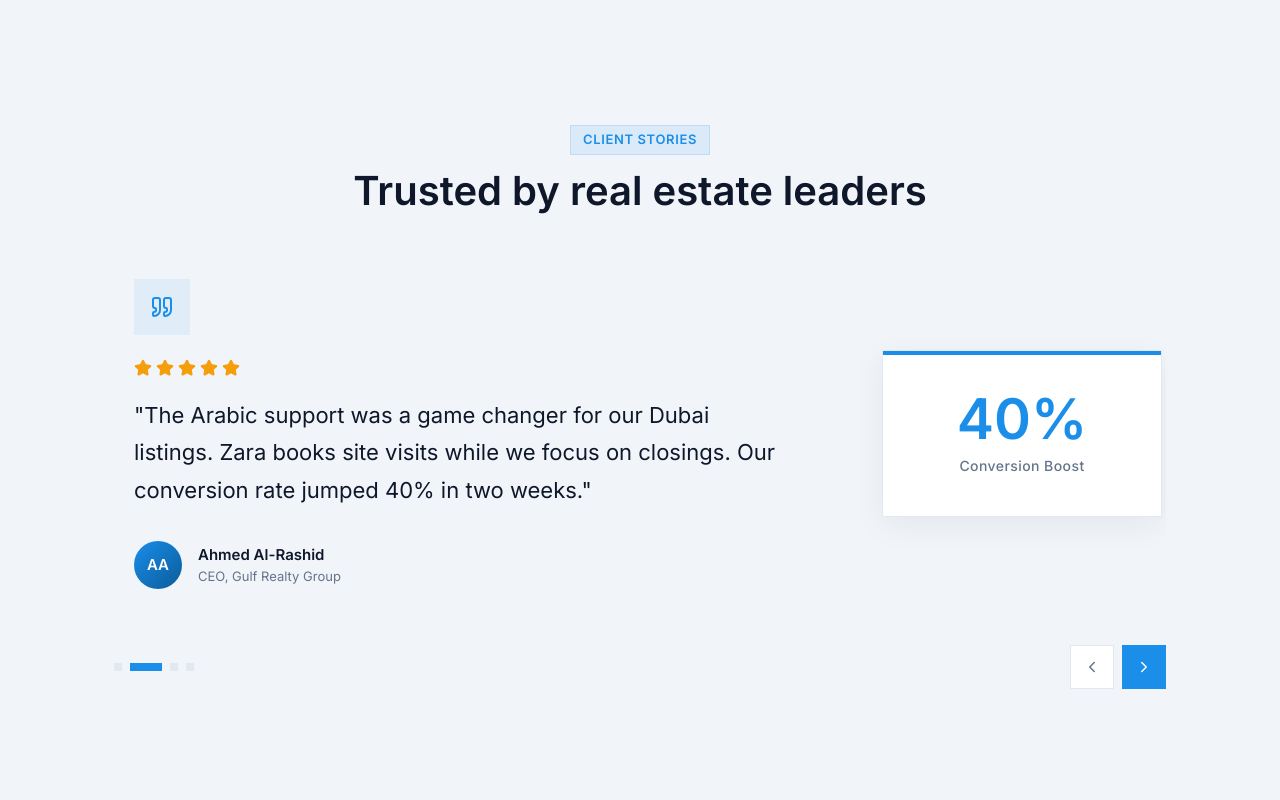
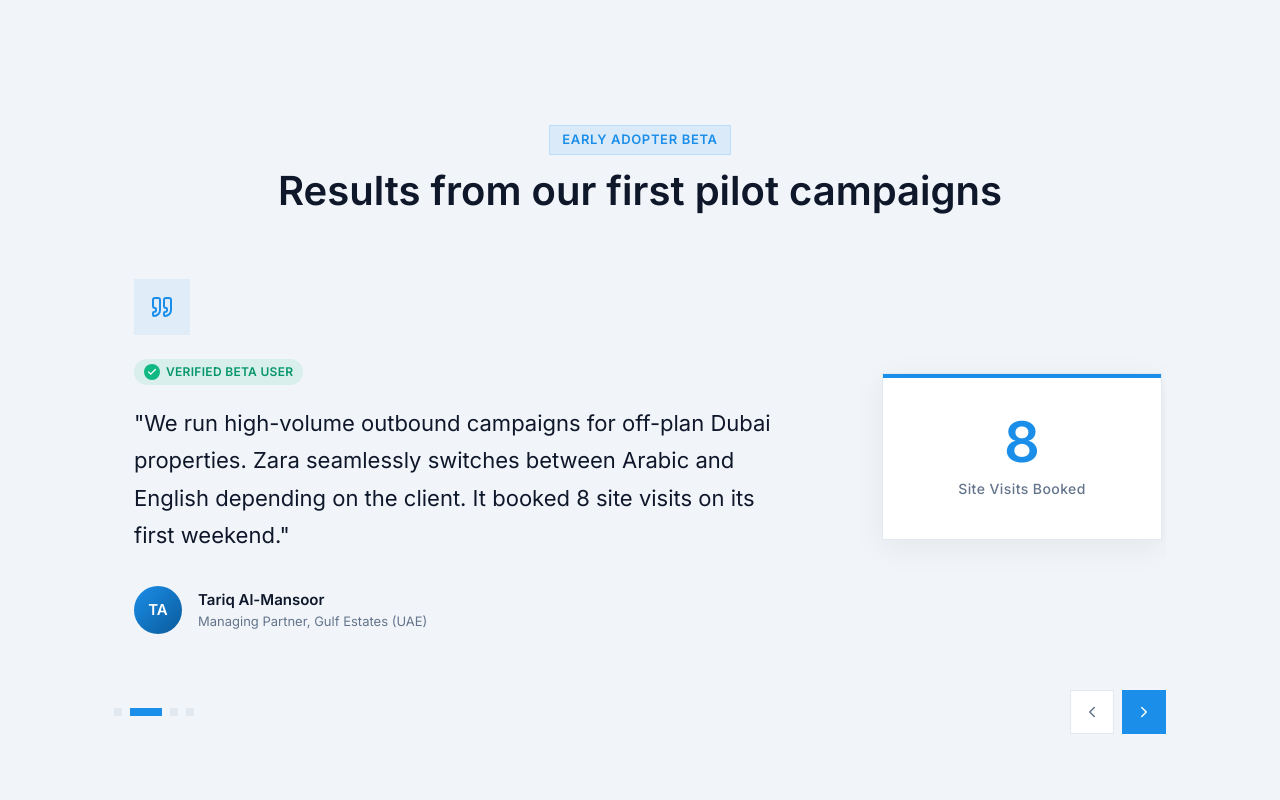
Before and after one commit to tehseenullah92/voiceestate-lp, a React (Vite) app: page /en in a window 1280 px wide. Shown: the part 5340-6140 px from the top of the page. Built offline with nearby package versions, Linux system fonts and the light colour scheme; a web font is replaced by a local one.

Commit message:
join waiting list removed

```diff
--- a/src/app/components/FooterNew.tsx
+++ b/src/app/components/FooterNew.tsx
@@ -7,7 +7,6 @@ const sectionLinkKeys = [
   { key: "nav.dashboard", id: "dashboard" },
   { key: "nav.features", id: "features" },
   { key: "nav.testimonials", id: "testimonials" },
-  { key: "waitlist.cta", id: "waitlist-cta" },
 ];
 
 export function FooterNew() {
--- a/src/app/components/Testimonial.tsx
+++ b/src/app/components/Testimonial.tsx
@@ -7,8 +7,8 @@ import { motion } from "motion/react";
 import { useLanguage } from "../i18n/LanguageContext";
 
 const testimonialKeys = [1, 2, 3, 4];
-const metrics = ["63", "40%", "300+", "3"];
-const metricLabels = ["Leads in 1 Day", "Conversion Boost", "Calls Before Lunch", "Languages at Once"];
+const metrics = ["142", "8", "100%", "9x"];
+const metricLabels = ["Leads Re-engaged", "Site Visits Booked", "ROI Increase", "Faster Lead Qual"];
 
 export function Testimonial() {
   const sliderRef = useRef<Slider>(null);
@@ -81,16 +81,16 @@ export function Testimonial() {
                       <Quote size={24} color="#1a8ee9" />
                     </div>
 
-                    {/* Stars */}
-                    <div className="mb-5 flex gap-1">
-                      {[...Array(5)].map((_, i) => (
-                        <Star
-                          key={i}
-                          size={18}
-                          fill="#f59e0b"
-                          color="#f59e0b"
-                        />
-                      ))}
+                    {/* Beta Verified Tag */}
+                    <div className="mb-5 flex items-center gap-1.5 w-fit rounded-full px-2.5 py-1" style={{ backgroundColor: "rgba(16, 185, 129, 0.1)" }}>
+                      <div className="flex items-center justify-center w-4 h-4 rounded-full" style={{ backgroundColor: "#10b981" }}>
+                        <svg width="10" height="10" viewBox="0 0 24 24" fill="none" stroke="white" strokeWidth="3" strokeLinecap="round" strokeLinejoin="round">
+                          <polyline points="20 6 9 17 4 12"></polyline>
+                        </svg>
+                      </div>
+                      <span className="text-[12px] font-semibold tracking-wide uppercase" style={{ color: "#059669" }}>
+                        Verified Beta User
+                      </span>
                     </div>
 
                     {/* Quote text */}
@@ -118,7 +118,7 @@ export function Testimonial() {
                       </div>
                       <div>
                         <p
-                          className="text-[15px]"
+                          className="text-[15px] flex items-center gap-1.5"
                           style={{ fontWeight: 600, color: "#0f172a" }}
                         >
                           {tr(`testimonial.${num}.name`)}
--- a/src/app/i18n/translations.ts
+++ b/src/app/i18n/translations.ts
@@ -90,20 +90,20 @@ export const t: Record<Lang, Record<string, string>> = {
     "stats.desc": "Numbers that speak for themselves. Built for high-volume real estate operations.",
 
     // Testimonials
-    "testimonial.badge": "Client stories",
-    "testimonial.title": "Trusted by real estate leaders",
-    "testimonial.1.quote": "We ran a campaign for our new housing society and got 63 qualified leads in a single day. Zara handled the calls better than we expected, even in Urdu.",
-    "testimonial.1.name": "Usman Malik",
-    "testimonial.1.role": "Sales Director, Premier Properties",
-    "testimonial.2.quote": "The Arabic support was a game changer for our Dubai listings. Zara books site visits while we focus on closings. Our conversion rate jumped 40% in two weeks.",
-    "testimonial.2.name": "Ahmed Al-Rashid",
-    "testimonial.2.role": "CEO, Gulf Realty Group",
-    "testimonial.3.quote": "We used to spend 6 hours a day cold-calling. Now Zara handles 300+ calls before lunch. The transcripts and lead tagging save our team hours every single day.",
-    "testimonial.3.name": "Sara Javed",
-    "testimonial.3.role": "Operations Manager, Skyline Developers",
-    "testimonial.4.quote": "Running campaigns in three languages simultaneously is incredible. Our Urdu, English, and Arabic clients all get a personalized experience without extra staff.",
-    "testimonial.4.name": "Faisal Khan",
-    "testimonial.4.role": "Founder, Khan Estate Agency",
+    "testimonial.badge": "Early Adopter Beta",
+    "testimonial.title": "Results from our first pilot campaigns",
+    "testimonial.1.quote": "As an early beta user, we tested Zara on a dead list of 5,000 leads. It re-engaged 142 interested buyers in two days. The Urdu localization is spot on—clients actually thought they were speaking to our staff.",
+    "testimonial.1.name": "Usman Tariq",
+    "testimonial.1.role": "Sales Director, Capital Smart City (Pakistan)",
+    "testimonial.2.quote": "We run high-volume outbound campaigns for off-plan Dubai properties. Zara seamlessly switches between Arabic and English depending on the client. It booked 8 site visits on its first weekend.",
+    "testimonial.2.name": "Tariq Al-Mansoor",
+    "testimonial.2.role": "Managing Partner, Gulf Estates (UAE)",
+    "testimonial.3.quote": "Our SDRs were burning out making 100 calls a day. Zara now handles the top-of-funnel qualification for our UK investment properties, transferring only the hot leads to our closers. Massive ROI.",
+    "testimonial.3.name": "Sarah Jenkins",
+    "testimonial.3.role": "VP of Sales, Vanguard Realty (UK)",
+    "testimonial.4.quote": "The platform's ability to handle regional objections in Urdu is game-changing. We are running pilot outreach for DHA Phase 9, and the lead qualification quality is matching our senior agents.",
+    "testimonial.4.name": "Fahad Khan",
+    "testimonial.4.role": "Director, Khan & Associates (Pakistan)",
 
     // Waitlist CTA
     "waitlist.title": "Be the first to launch AI calling for your business",
@@ -219,20 +219,20 @@ export const t: Record<Lang, Record<string, string>> = {
     "stats.desc": "أرقام تتحدث عن نفسها. مصمم للعمليات العقارية عالية الحجم.",
 
     // Testimonials
-    "testimonial.badge": "قصص العملاء",
-    "testimonial.title": "موثوق من قادة العقارات",
-    "testimonial.1.quote": "أطلقنا حملة لمجمعنا السكني الجديد وحصلنا على ٦٣ عميلاً مؤهلاً في يوم واحد. زارا أدارت المكالمات أفضل مما توقعنا، حتى بالأردية.",
-    "testimonial.1.name": "عثمان مالك",
-    "testimonial.1.role": "مدير المبيعات، بريمير العقارية",
-    "testimonial.2.quote": "دعم العربية كان نقطة تحول لعقاراتنا في دبي. زارا تحجز الزيارات بينما نركز على إتمام الصفقات. ارتفع معدل التحويل ٤٠٪ في أسبوعين.",
-    "testimonial.2.name": "أحمد الراشد",
-    "testimonial.2.role": "الرئيس لتنفيذي، مجموعة الخليج العقارية",
-    "testimonial.3.quote": "كنا نقضي ٦ ساعات يومياً في الاتصال البارد. الآن زارا تتعامل مع أكثر من ٣٠٠ مكالمة قبل الغداء. النصوص وتصنيف العملاء يوفران ساعات كل يوم.",
-    "testimonial.3.name": "سارة جاويد",
-    "testimonial.3.role": "مديرة العمليات، سكاي لاين للتطوير",
-    "testimonial.4.quote": "إدارة الحملات بثلاث لغات في وقت واحد أمر مذهل. عملاؤنا بالعربية والأردية والإنجليزية يحصلون على تجربة شخصية بدون موظفين إضافيين.",
-    "testimonial.4.name": "فيصل خان",
-    "testimonial.4.role": "المؤسس، وكالة خان العقارية",
+    "testimonial.badge": "برنامج الوصول المبكر",
+    "testimonial.title": "نتائج من حملاتنا التجريبية الأولى",
+    "testimonial.1.quote": "كمستخدم تجريبي مبكر، اختبرنا زارا على قائمة ميتة تضم ٥٠٠٠ عميل. أعادت التفاعل مع ١٤٢ مشترياً مهتماً في يومين. اللهجة الأردية مثالية—اعتقد العملاء أنهم يتحدثون مع موظفينا.",
+    "testimonial.1.name": "عثمان طارق",
+    "testimonial.1.role": "مدير المبيعات، كابيتال سمارت سيتي (باكستان)",
+    "testimonial.2.quote": "ندير حملات اتصال مكثفة لعقارات دبي قيد الإنشاء. زارا تنتقل بسلاسة بين العربية والإنجليزية حسب العميل. حجزت ٨ زيارات ميدانية في أول عطلة نهاية أسبوع لها.",
+    "testimonial.2.name": "طارق المنصور",
+    "testimonial.2.role": "شريك إداري، عقارات الخليج (الإمارات)",
+    "testimonial.3.quote": "كان موظفو المبيعات لدينا يعانون من الإرهاق بإجراء ١٠٠ مكالمة يومياً. زارا الآن تتعامل مع التأهيل الأولي للعقارات الاستثمارية في المملكة المتحدة، وتحيل فقط العملاء الجاهزين إلى مسؤولي الإغلاق.",
+    "testimonial.3.name": "سارة جينكينز",
+    "testimonial.3.role": "نائبة رئيس المبيعات، فانغارد العقارية (المملكة المتحدة)",
+    "testimonial.4.quote": "قدرة المنصة على التعامل مع الاعتراضات الإقليمية باللغة الأردية مذهلة. نحن ندير حملة تجريبية في DHA المرحلة التاسعة، وجودة تأهيل العملاء تضاهي كبار وكلائنا.",
+    "testimonial.4.name": "فهد خان",
+    "testimonial.4.role": "مدير، خان وشركاه (باكستان)",
 
     // Waitlist CTA
     "waitlist.title": "كن أول من يطلق الاتصال بالذكاء الاصطناعي لعملك",
@@ -348,20 +348,20 @@ export const t: Record<Lang, Record<string, string>> = {
     "stats.desc": "ایسے اعداد جسے خود گوئے ہوتے ہیں۔ ہائی وولیم چالشیں کے لیے بنایا گیا۔",
 
     // Testimonials - add badge and title
-    "testimonial.badge": "کلائنٹ کی کہانیاں",
-    "testimonial.title": "رئیل اسٹیٹ لیڈرز کا بھروسہ",
-    "testimonial.1.quote": "ہم نے اپنی نئی ہاؤسنگ سوسائٹی کے لیے مہم چلائی اور ایک ہی دن میں 63 اہل لیڈز حاصل کیں۔ زارا نے ہماری توقع سے بہتر کالز سنبھالیں، اردو میں بھی۔",
-    "testimonial.1.name": "عثمان ملک",
-    "testimonial.1.role": "سیلز ڈائریکٹر، پریمیئر پراپرٹیز",
-    "testimonial.2.quote": "عربی سپورٹ ہماری دبئی لسٹنگز کے لیے گیم چینجر تھی۔ زارا سائٹ وزٹ بک کرتی ہے جبکہ ہم سودے طے کرنے پر توجہ دیتے ہیں۔ ہماری تبدیلی کی شرح دو ہفتوں میں 40% بڑھ گئی۔",
-    "testimonial.2.name": "احمد الراشد",
-    "testimonial.2.role": "سی ای او، گلف ریئلٹی گروپ",
-    "testimonial.3.quote": "ہم روزانہ 6 گھنٹے کولڈ کالنگ میں گزارتے تھے۔ اب زارا دوپہر کے کھانے سے پہلے 300+ کالز سنبھالتی ہے۔ ٹرانسکرپٹس اور لیڈ ٹیگنگ ہر روز ہماری ٹیم کے گھنٹے بچاتی ہے۔",
-    "testimonial.3.name": "سارہ جاوید",
-    "testimonial.3.role": "آپریشنز مینیجر، سکائی لائن ڈویلپرز",
-    "testimonial.4.quote": "تین زبانوں میں بیک وقت مہمات چلانا حیرت انگیز ہے۔ ہمارے اردو، انگریزی، اور عربی کلائنٹس سبھی کو بغیر اضافی عملے کے ذاتی تجربہ ملتا ہے۔",
-    "testimonial.4.name": "فیصل خان",
-    "testimonial.4.role": "بانی، خان اسٹیٹ ایجنسی",
+    "testimonial.badge": "ارلی ایکسیس بیٹا",
+    "testimonial.title": "ہماری ابتدائی پائلٹ مہمات کے نتائج",
+    "testimonial.1.quote": "ایک ابتدائی بیٹا صارف کے طور پر، ہم نے 5,000 لیڈز کی ڈیڈ لسٹ پر زارا کا تجربہ کیا۔ اس نے دو دن میں 142 دلچسپی رکھنے والے خریداروں کو دوبارہ متحرک کیا۔ اردو لوکلائزیشن شاندار ہے—کلائنٹس واقعی سمجھے کہ وہ ہمارے عملے سے بات کر رہے ہیں۔",
+    "testimonial.1.name": "عثمان طارق",
+    "testimonial.1.role": "سیلز ڈائریکٹر، کیپیٹل سمارٹ سٹی (پاکستان)",
+    "testimonial.2.quote": "ہم آف پلان دبئی پراپرٹیز کے لیے ہائی والیوم آؤٹ باؤنڈ مہمات چلاتے ہیں۔ زارا کلائنٹ کے لحاظ سے عربی اور انگریزی کے درمیان بغیر کسی رکاوٹ کے سوئچ کرتی ہے۔ اس نے اپنے پہلے ویک اینڈ پر 8 سائٹ وزٹ بک کیے۔",
+    "testimonial.2.name": "طارق المنصور",
+    "testimonial.2.role": "مینیجنگ پارٹنر، گلف اسٹیٹس (متحدہ عرب امارات)",
+    "testimonial.3.quote": "ہماری سیلز ٹیم روزانہ 100 کالز کر کے تھک چکی تھی۔ زارا اب ہماری برطانیہ کی سرمایہ کاری پراپرٹیز کے لیے ابتدائی لیڈ کوالیفکیشن سنبھالتی ہے، اور صرف گرم لیڈز ہمارے کلوزرز کو منتقل کرتی ہے۔ شاندار نتائج۔",
+    "testimonial.3.name": "سارہ جینکنز",
+    "testimonial.3.role": "نائب صدر سیلز، وینگارڈ ریئلٹی (برطانیہ)",
+    "testimonial.4.quote": "پلیٹ فارم کی علاقائی اعتراضات کو اردو میں سنبھالنے کی صلاحیت گیم چینجر ہے۔ ہم ڈی ایچ اے فیز 9 کے لیے پائلٹ آؤٹ ریچ چلا رہے ہیں، اور لیڈ کوالیفکیشن کا معیار ہمارے سینئر ایجنٹس کے برابر ہے۔",
+    "testimonial.4.name": "فہد خان",
+    "testimonial.4.role": "ڈائریکٹر، خان اینڈ ایسوسی ایٹس (پاکستان)",
 
     // Waitlist CTA
     "waitlist.title": "اپنے کاروبار کے لیے AI کالنگ شروع کرنے والے پہلے بنیں",
```
